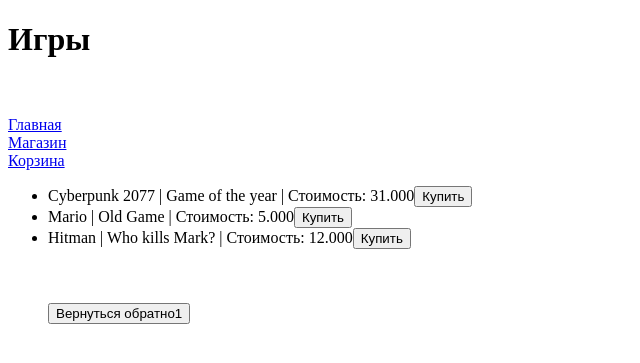
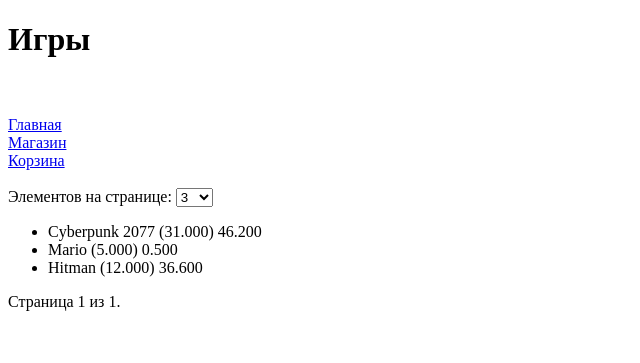
Before and after one commit to BGneji/django_urban2, a Django app: page /platform/games/ in a window 1280 px wide. Shown: the top 363 px of the page, without its empty margins (0-640 px from the left). Run offline with Django 5.2, Linux system fonts and the light colour scheme; data comes from the database, SQL or seed files in the repository.

Commit message:
Создаем пагинатор

```diff
--- a/task1/views.py
+++ b/task1/views.py
@@ -1,3 +1,4 @@
+from django.core.paginator import Paginator
 from django.shortcuts import render
 from django.views.generic import TemplateView
 from task1.forms import UserRegister
@@ -22,6 +23,21 @@
         context['title'] = 'Игры'
         context['games'] = games_all
         context['asd'] = 'cart'
+        items_per_page = self.request.GET.get('items_per_page', '3')
+        items_per_page = int(items_per_page) if items_per_page.isdigit() else 3
+
+        # Создаем пагинатор
+        paginator = Paginator(games_all, items_per_page)
+
+        # Получаем номер страницы из GET-запроса, по умолчанию 1
+        page_number = self.request.GET.get('page', '1')
+        page_obj = paginator.get_page(page_number)
+
+        # Добавляем данные в контекст
+        context['page_obj'] = page_obj
+        context['items_per_page_options'] = [1, 2, 3, 5, 10]
+        context['items_per_page'] = items_per_page
+
         return context
 
 
--- a/templates/fourth_task/games.html
+++ b/templates/fourth_task/games.html
@@ -6,16 +6,45 @@
 
 {% block menu %}
 {{block.super}}
+<br>
+<br>
 {% endblock %}
 
+
 {% block content %}
+
+<!-- Выпадающий список для выбора количества элементов на странице -->
+<form method="GET" action="">
+    <label for="items_per_page">Элементов на странице:</label>
+    <select name="items_per_page" id="items_per_page" onchange="this.form.submit()">
+        {% for option in items_per_page_options %}
+            <option value="{{ option }}" {% if option == items_per_page %}selected{% endif %}>{{ option }}</option>
+        {% endfor %}
+    </select>
+</form>
+
 <ul>
-{% for game in games %}
-<li>{{ game.title }} | {{ game.description }} | Стоимость: {{ game.cost }}<button>Купить</button></li>{% endfor %}
-<br>
-<br>
-<br>
-<a href="../"><button>Вернуться обратно1</button></a>
+    {% for game in page_obj %}
+        <li>{{ game.title }} ({{ game.cost }}) {{ game.size }}</li>
+    {% endfor %}
 </ul>
-<br>
+
+
+<div class="pagination">
+    <span class="step-links">
+        {% if page_obj.has_previous %}
+            <a href="?page=1&items_per_page={{ items_per_page }}">&laquo; первая</a>
+            <a href="?page={{ page_obj.previous_page_number }}&items_per_page={{ items_per_page }}">предыдущая</a>
+        {% endif %}
+
+        <span class="current">
+            Страница {{ page_obj.number }} из {{ page_obj.paginator.num_pages }}.
+        </span>
+
+        {% if page_obj.has_next %}
+            <a href="?page={{ page_obj.next_page_number }}&items_per_page={{ items_per_page }}">следующая</a>
+            <a href="?page={{ page_obj.paginator.num_pages }}&items_per_page={{ items_per_page }}">последняя &raquo;</a>
+        {% endif %}
+    </span>
+</div>
 {% endblock %}
```
